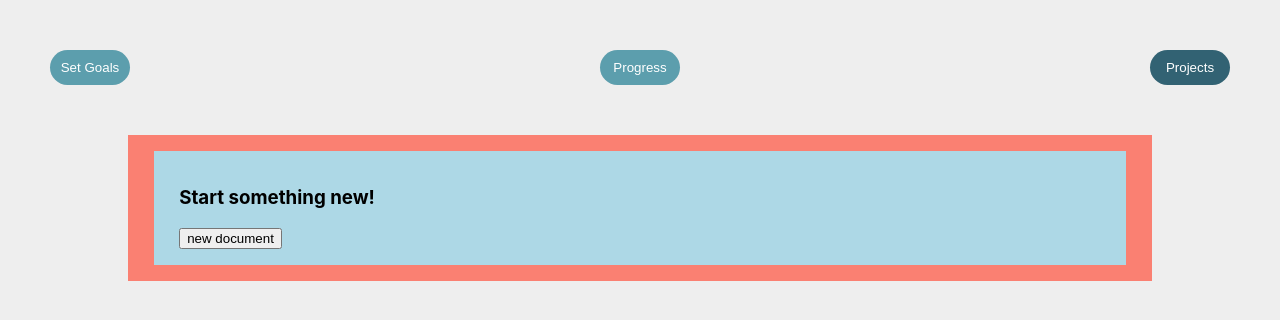
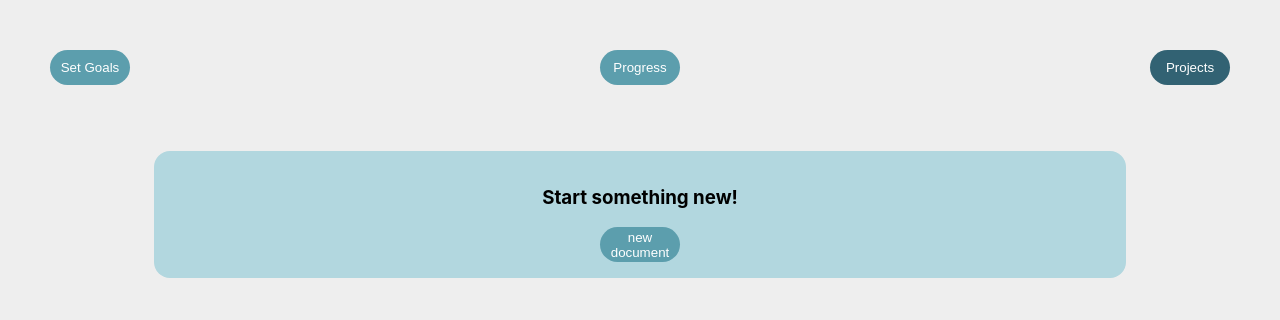
Before and after one commit to Timo-Thees/Capstone, a Next.js app: page / in a window 1280 px wide. Shown: the top 320 px of the page. Built offline with nearby package versions, Linux system fonts and the light colour scheme.

Commit message:
start to addd design to branch

```diff
--- /dev/null
+++ b/components/Boxes.js
@@ -0,0 +1,17 @@
+import styled from "styled-components";
+
+export const AllFiles = styled.div`
+  margin-left: 10vw;
+  margin-right: 10vw;
+  display: grid;
+  padding: 2vh 2vw;
+  gap: 2vh;
+`;
+
+export const FileBox = styled.div`
+  background-color: #b2d7df;
+  border-radius: 16px;
+  align-items: center;
+  text-align: center;
+  padding: 2vh 2vw;
+`;
--- a/components/Button.js
+++ b/components/Button.js
@@ -16,3 +16,17 @@ export const ActiveButton = styled.button`
   border: none;
   color: white;
 `;
+export const DangerButton = styled.button`
+  width: 80px;
+  height: 35px;
+  background: #ec7a4a;
+  border-radius: 20px;
+  border: none;
+  color: white;
+`;
+
+export const ButtonBox = styled.div`
+  margin-top: 3vh;
+  display: flex;
+  justify-content: space-around;
+`;
--- a/components/Projects.js
+++ b/components/Projects.js
@@ -1,6 +1,7 @@
-import styled from "styled-components";
+import {AllFiles, FileBox} from "./Boxes";
 import {useState} from "react";
 import DeleteConfirm from "./DeleteConfirm";
+import {Button, DangerButton, ButtonBox} from "./Button";
 
 export default function Projects({
   myProjects,
@@ -43,14 +44,15 @@ export default function Projects({
       )}
       <FileBox>
         <h3>Start something new!</h3>
-        <button onClick={() => handleNewFile()}>new document</button>
+        <Button onClick={() => handleNewFile()}>new document</Button>
       </FileBox>
       {myProjects.map(project => {
         return (
           <FileBox key={project.id}>
             <h3>{project.title}</h3>
             <article>{project.text}</article>
-            <button
+            <ButtonBox>
+              <Button
                 onClick={() =>
                   handleLoadFile(
                     project.title,
@@ -61,25 +63,14 @@ export default function Projects({
                 }
               >
                 continue
-            </button>
-            <button onClick={() => handleDeletion(project.id)}>delete</button>
+              </Button>
+              <DangerButton onClick={() => handleDeletion(project.id)}>
+                delete
+              </DangerButton>
+            </ButtonBox>
           </FileBox>
         );
       })}
     </AllFiles>
   );
 }
-
-const AllFiles = styled.div`
-  margin-left: 10vw;
-  margin-right: 10vw;
-  display: grid;
-  background-color: salmon;
-  padding: 2vh 2vw;
-  gap: 2vh;
-`;
-
-const FileBox = styled.div`
-  background-color: lightblue;
-  padding: 2vh 2vw;
-`;
--- a/pages/index.js
+++ b/pages/index.js
@@ -157,6 +157,7 @@ export default function Home() {
 
 const Body = styled.div`
   background: #eeeeee;
+  background-attachment: fixed;
   width: 100vw;
   height: 150vh;
 `;
```
Lines whose indentation alone changed are shown as unchanged.
